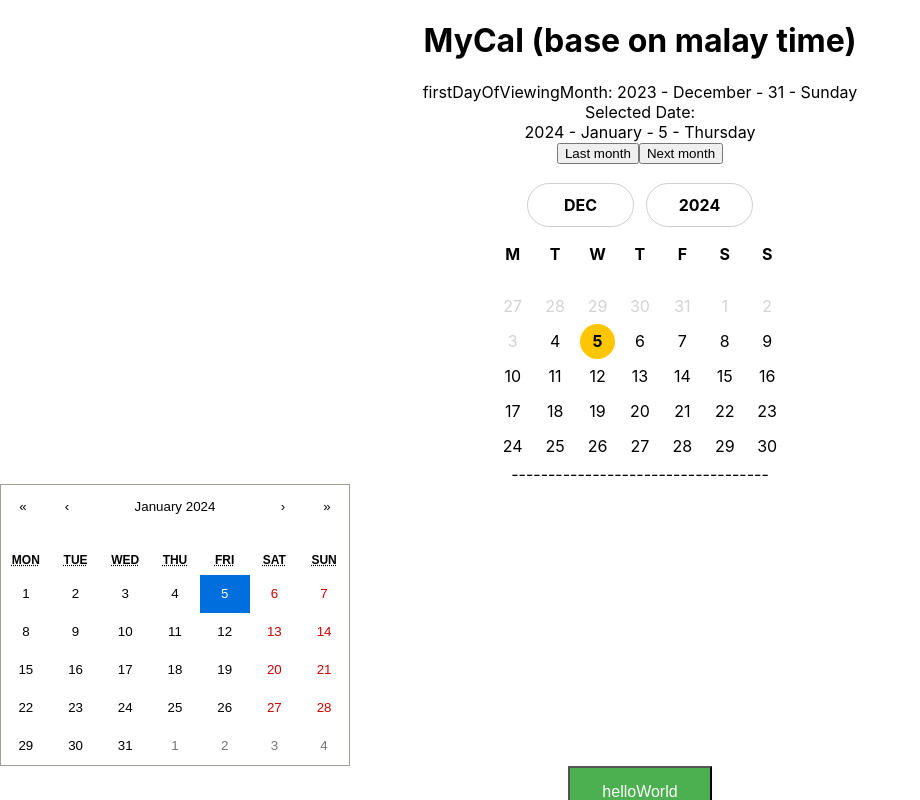
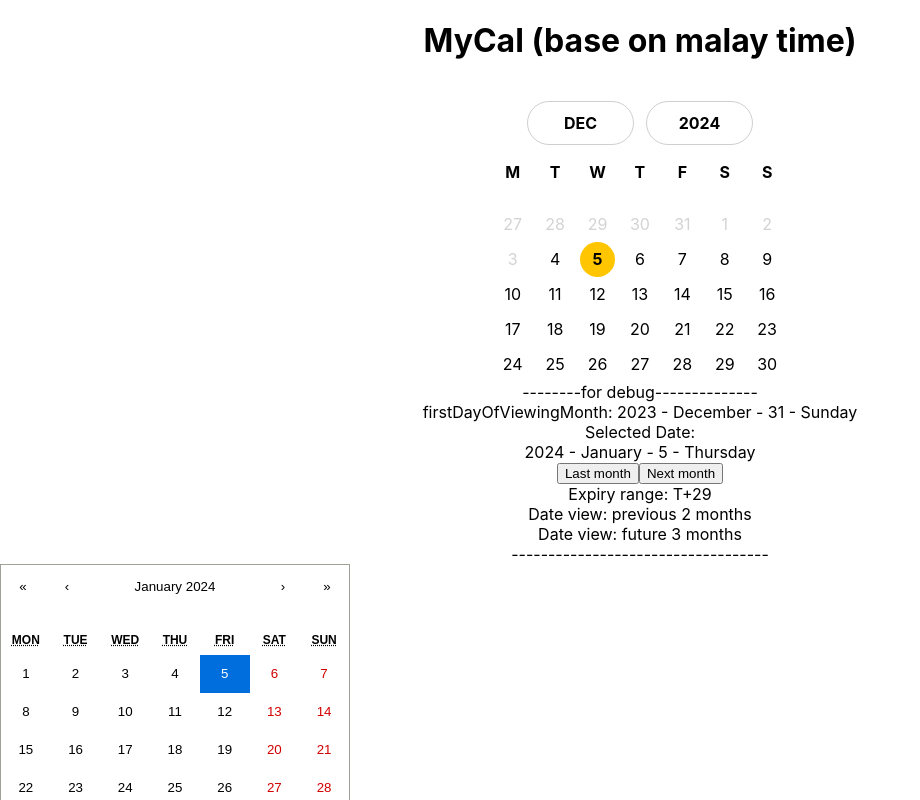
Before and after one commit to CH-coding-fire/MyCal2, a React (Create React App) app: page / in a window 1280 px wide. Shown: the top 800 px of the page, without its empty margins (0-920 px from the left). Built offline with nearby package versions, Linux system fonts and the light colour scheme.

Commit message:
feat and refactor: add and change position of debug message

```diff
--- a/src/components/CalendarFutureOrder/CalendarFutureOrder.tsx
+++ b/src/components/CalendarFutureOrder/CalendarFutureOrder.tsx
@@ -3,7 +3,11 @@ import {useEffect, useState} from "react";
 import {getDateRange, getDayName, getNextDay} from "./services/getDateRange";
 import {DateRange} from "./DateRange";
 import {toMalaysianTime} from "./services/toMalaysianTime";
-import {MAX_FUTURE_MONTHS, MAX_PREVIOUS_MONTHS} from "../../constants/futureCalendar.constant";
+import {
+    EXPIRY_DAYS_RANGE_T_PLUS_29,
+    MAX_FUTURE_MONTHS,
+    MAX_PREVIOUS_MONTHS
+} from "../../constants/futureCalendar.constant";
 
 
 export function CalendarFutureOrder() {
@@ -98,24 +102,9 @@ export function CalendarFutureOrder() {
     //end of animation
 
     return (
-        <div>
+        <>
             <h1>MyCal (base on malay time)</h1>
 
-            <div>
-                firstDayOfViewingMonth: {monthAndYear.getFullYear()} - {monthAndYear.toLocaleString('default', {month: 'long'})} - {monthAndYear.getDate()} - {getDayName(monthAndYear)}
-            </div>
-
-            <div>
-                Selected Date:
-                {selectedDate ? (
-                    <div>
-                        {selectedDate.getFullYear()} - {selectedDate.toLocaleString('default', {month: 'long'})} - {selectedDate.getDate()} - {getDayName(selectedDate)}
-                    </div>
-                ) : <div style={{color: "red"}}>Nothing is selected!!!</div>}
-            </div>
-
-            <button onClick={() => changeMonth(-1)}>Last month</button>
-            <button onClick={() => changeMonth(1)}>Next month</button>
 
             <div className={"container-ex"}>
                 <div className={"monthYearContainer"}>
@@ -135,7 +124,6 @@ export function CalendarFutureOrder() {
                     </div>
                 </div>
             </div>
-
             <div id={"calendarContainer"} className={`${animation} ${incomingAnimation} calendar-container`}>
                 <DateRange
                     dayRange={dayRange}
@@ -144,6 +132,23 @@ export function CalendarFutureOrder() {
                     currentDate={currentMalaysiaTime}
                 />
             </div>
-        </div>
+            <div>--------for debug--------------</div>
+            <div>
+                firstDayOfViewingMonth: {monthAndYear.getFullYear()} - {monthAndYear.toLocaleString('default', {month: 'long'})} - {monthAndYear.getDate()} - {getDayName(monthAndYear)}
+            </div>
+            <div>
+                Selected Date:
+                {selectedDate ? (
+                    <div>
+                        {selectedDate.getFullYear()} - {selectedDate.toLocaleString('default', {month: 'long'})} - {selectedDate.getDate()} - {getDayName(selectedDate)}
+                    </div>
+                ) : <div style={{color: "red"}}>Nothing is selected!!!</div>}
+            </div>
+            <button onClick={() => changeMonth(-1)}>Last month</button>
+            <button onClick={() => changeMonth(1)}>Next month</button>
+            <div>Expiry range: T+{EXPIRY_DAYS_RANGE_T_PLUS_29}</div>
+            <div>Date view: previous {MAX_PREVIOUS_MONTHS} months</div>
+            <div>Date view: future {MAX_FUTURE_MONTHS} months</div>
+        </>
     )
 }
```
